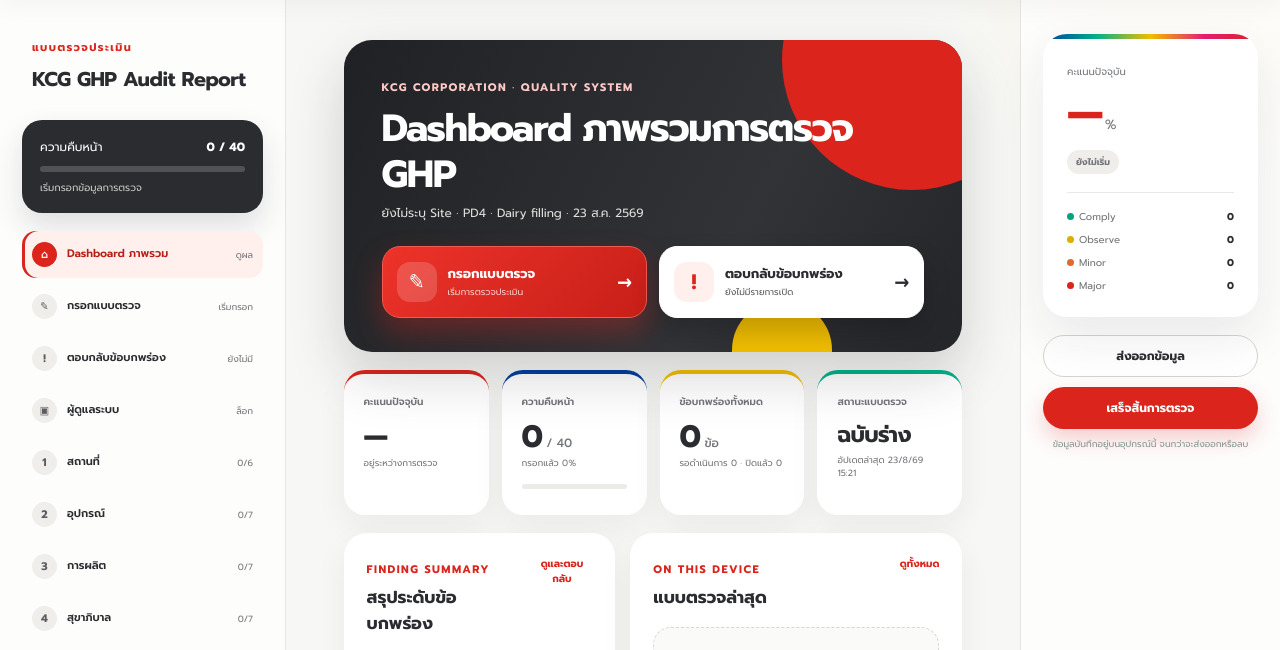
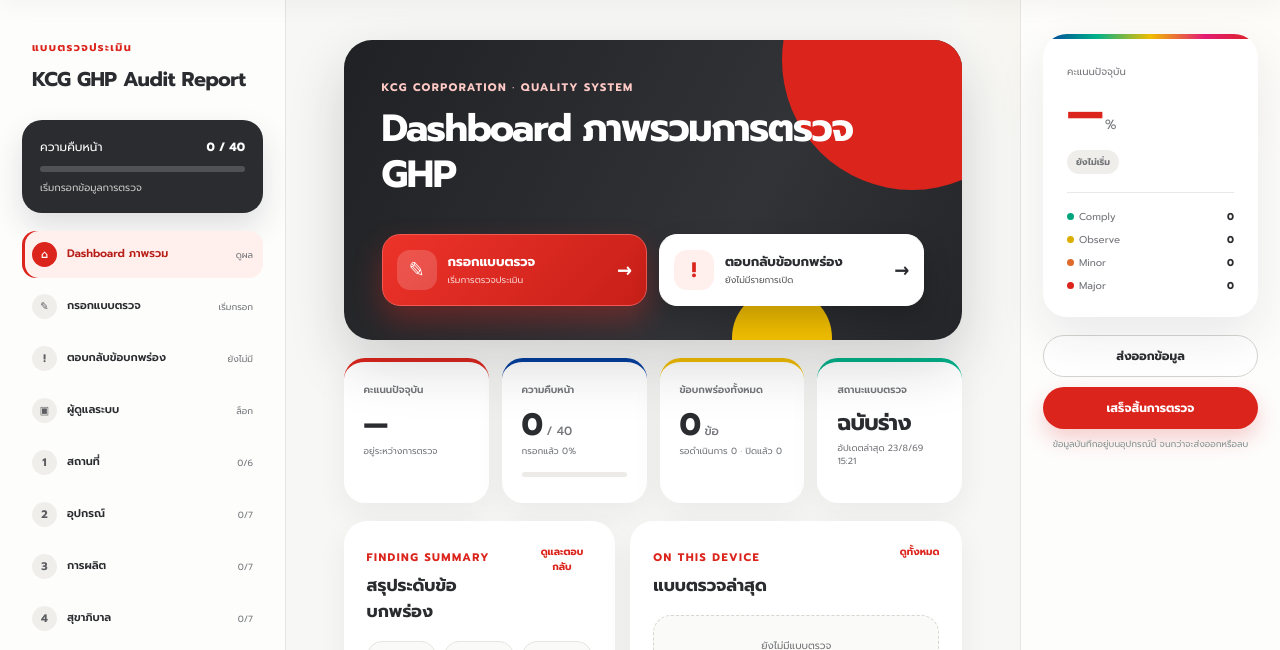
Before and after one commit to psuntapon-creator/ghp-audit-app, a website: page index.html in a window 1280 px wide. Shown: the part 80-730 px from the top of the page. Drawn offline with Linux system fonts and the light colour scheme.

Commit message:
Update admin password and simplify dashboard hero

```diff
--- a/app.js
+++ b/app.js
@@ -29,7 +29,7 @@
   const STORE_NAME = "audits";
   const SETTINGS_KEY = "ghp-checklist-settings-v1";
   const ADMIN_SALT = "ghp-admin-v1:";
-  const ADMIN_HASH = "9df7e6c2a39fe0f381a066e9af7b6dfec0509e1ddbe10ad14a39df8e8eb0645f";
+  const ADMIN_HASH = "632310defa63789305fed1b53d19186894a126dee092d4070e8d238b4023d728";
 
   const els = {};
   let db;
@@ -312,7 +312,6 @@
         <div>
           <span class="eyebrow">KCG Corporation · Quality System</span>
           <h2>Dashboard ภาพรวมการตรวจ GHP</h2>
-          <p>${escapeHtml(audit.meta.site || "ยังไม่ระบุ Site")} · ${escapeHtml(audit.meta.department || "ยังไม่ระบุแผนก")} · ${escapeHtml(audit.meta.area || "ยังไม่ระบุพื้นที่")} · ${escapeHtml(formatDate(audit.meta.auditDate))}</p>
         </div>
         <div class="dashboard-hero-actions">
           <button type="button" class="dashboard-action audit-action" data-dashboard-action="audit">
--- a/index.html
+++ b/index.html
@@ -9,7 +9,7 @@
     <link rel="manifest" href="manifest.webmanifest" />
     <link rel="stylesheet" href="styles.css?v=section-confirm-3" />
     <script src="data.js" defer></script>
-    <script src="app.js?v=section-confirm-3" defer></script>
+    <script src="app.js?v=admin-pass-1" defer></script>
   </head>
   <body>
     <header class="topbar">
```
